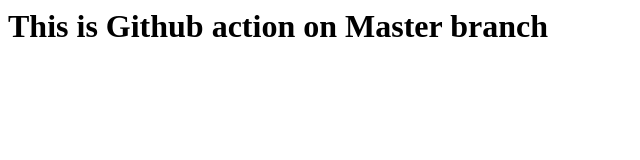
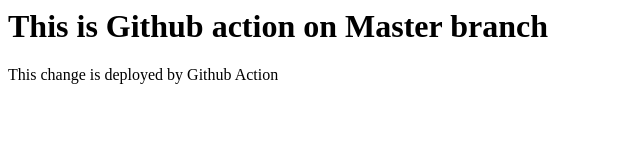
Before and after one commit to bahatiphill/github-action, a plain HTML site: page index.html in a window 1280 px wide. Shown: the whole page, without its empty margins (0-640 px from the left). Drawn offline with Linux system fonts and the light colour scheme.

Commit message:
The first deployement

```diff
--- a/index.html
+++ b/index.html
@@ -1 +1,2 @@
 <h1>This is Github action on Master branch</h1>
+<p>This change is deployed by Github Action</p>
```
Also changed, not shown: 1 other file.
